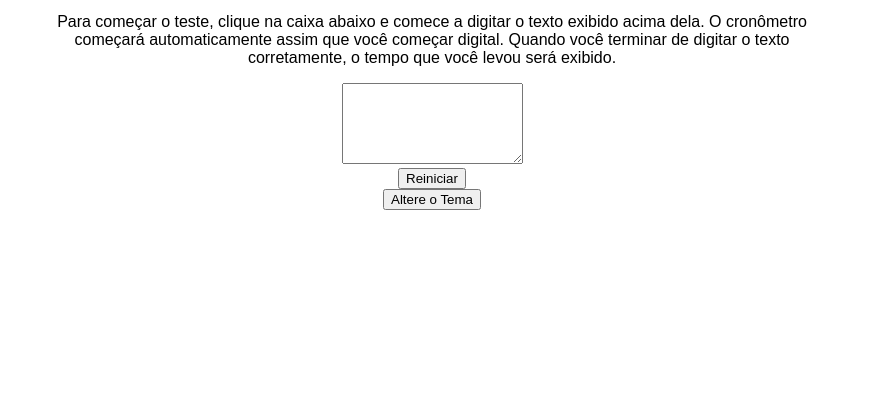
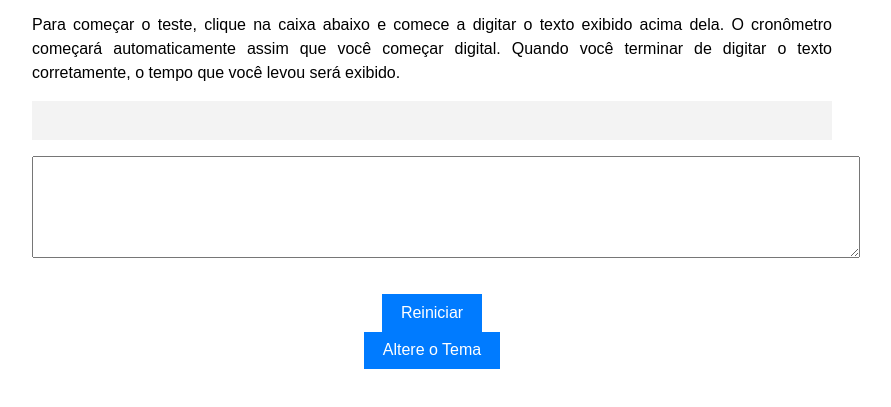
Before and after one commit to Guilherme-Sbizero/teste-de-digitacao, a plain HTML site: page index.html in a window 1280 px wide. Shown: the part 85-492 px from the top of the page, without its empty margins (208-1099 px from the left). Drawn offline with Linux system fonts and the light colour scheme.

Commit message:
Estou editando o estilo do site

```diff
--- a/style.css
+++ b/style.css
@@ -14,4 +14,34 @@ h1 {
 .instrucoes {
     font-size: 1rem;
     margin-bottom: 1rem;
+    line-height: 1.5;
+    text-align: justify;
 }
+
+#texto {
+    font-size: 1.2rem;
+    background-color: #f3f3f3;
+    padding: 1.2rem;
+    margin-bottom: 1rem;
+}
+
+#entrada {
+    width: 100%;
+    padding: .8rem;
+    margin-bottom: 1rem;
+}
+
+#resultado {
+    font-size: 1.2rem;
+    margin-bottom: 1rem;
+}
+
+button {
+    font-size: 1rem;
+    padding: .6rem 1.2rem;
+    background-color: #007bff;
+    color: #fff;
+    border: none;
+    cursor: pointer;
+    transition: .3s;
+}
```
